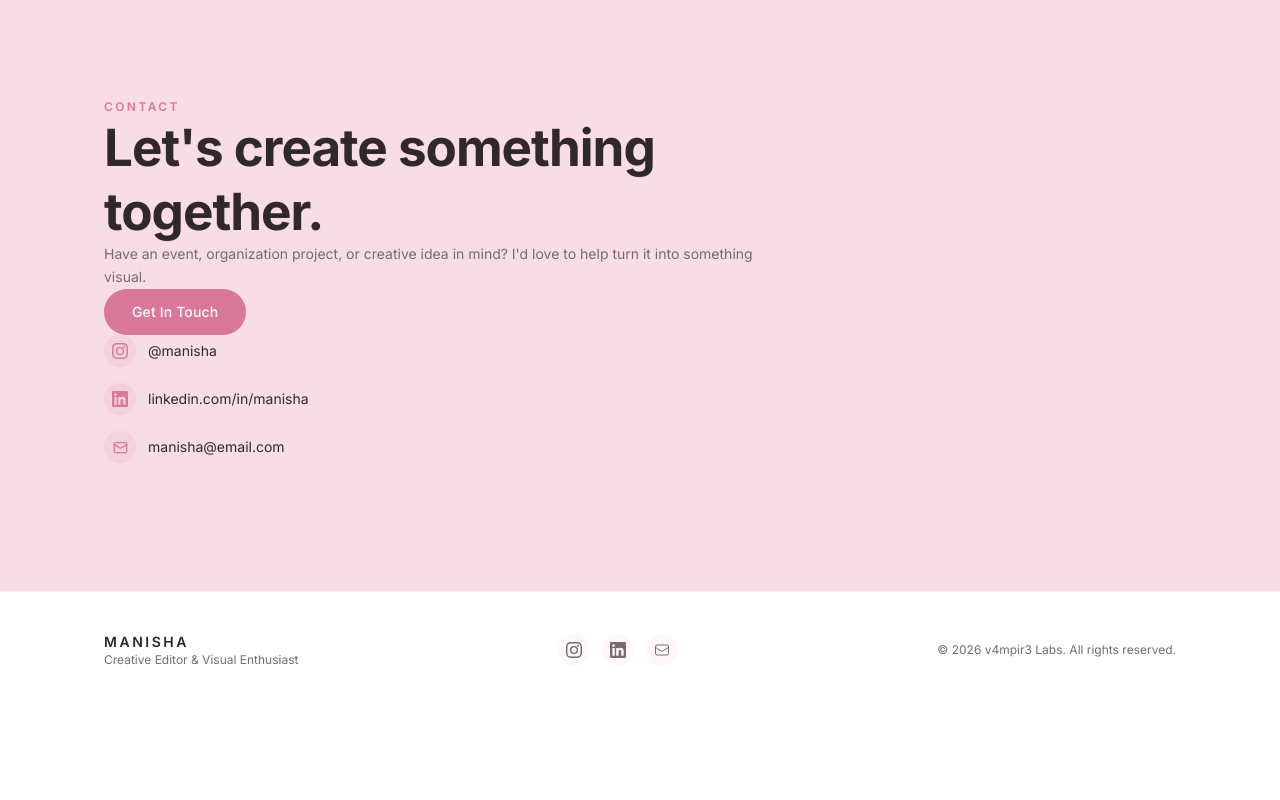
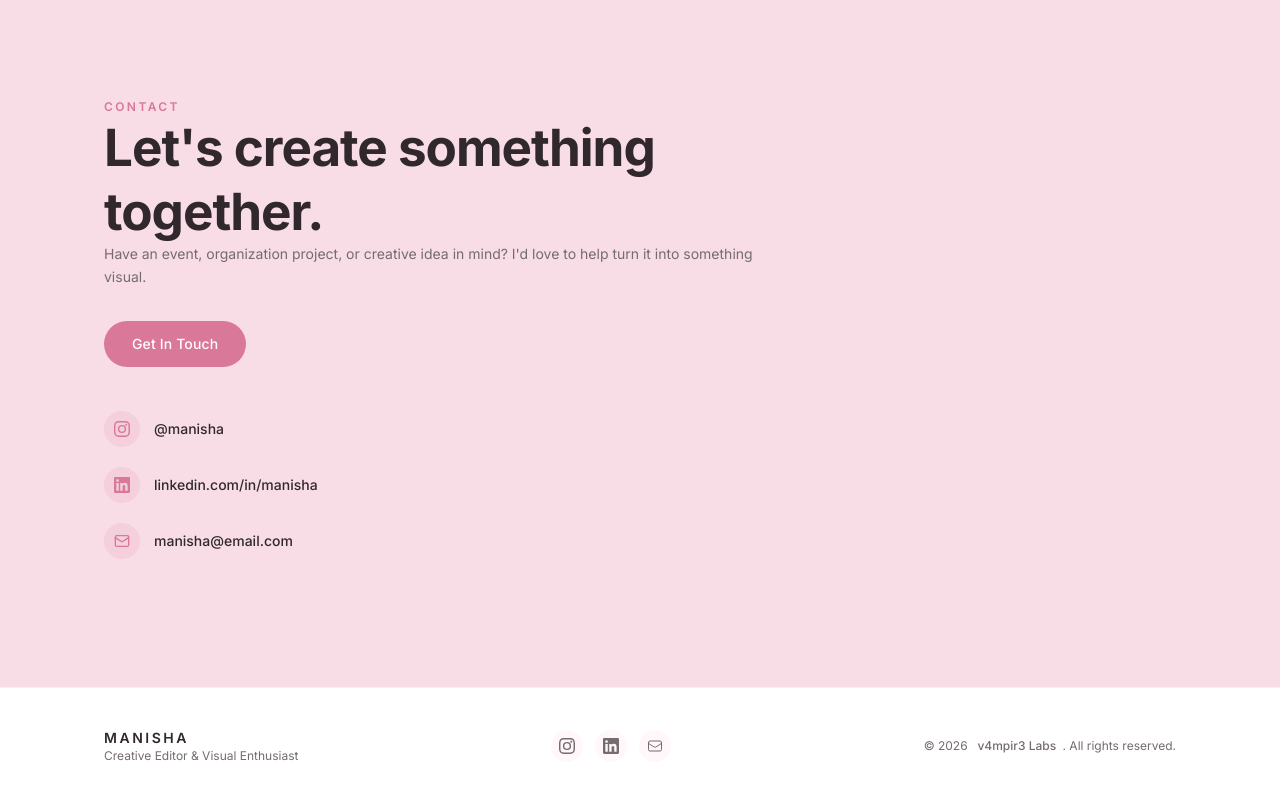
Before and after one commit to whosArlend/manisha-portofolio, a React (Vite) app: page / in a window 1280 px wide. Shown: the part 4819-5619 px from the top of the page. Before the commit the page ends 5527 px from the top, so only its background shows below. Built offline with nearby package versions, Linux system fonts and the light colour scheme.

Commit message:
update the copyright section and else

```diff
--- a/src/components/layout/Footer.tsx
+++ b/src/components/layout/Footer.tsx
@@ -70,7 +70,16 @@ export default function Footer() {
 
           {/* Copyright */}
           <p className="text-xs" style={{ color: 'var(--text-secondary)' }}>
-            © {new Date().getFullYear()} <a href="https://github.com/whosArlend" target="_blank" rel="noopener noreferrer" style={{ color: 'var(--text-secondary)', textDecoration: 'none' }}>v4mpir3 Labs</a>. All rights reserved.
+            © {new Date().getFullYear()}{' '}
+            <a
+              href="https://github.com/whosArlend"
+              target="_blank"
+              rel="noopener noreferrer"
+              className="copyright-link"
+            >
+              v4mpir3 Labs
+            </a>
+            . All rights reserved.
           </p>
         </div>
       </div>
--- a/src/index.css
+++ b/src/index.css
@@ -253,6 +253,25 @@ body {
   }
 }
 
+/* ========== FOOTER BRAND HIGHLIGHT ========== */
+
+.copyright-link {
+  color: var(--text-secondary);
+  text-decoration: none;
+  font-weight: 500;
+  padding: 0.15rem 0.4rem;
+  border-radius: 0.375rem;
+  transition: all 0.25s cubic-bezier(0.4, 0, 0.2, 1);
+  display: inline-block;
+}
+
+.copyright-link:hover {
+  color: var(--pink-accent);
+  background-color: rgba(217, 120, 152, 0.12);
+  box-shadow: 0 0 12px rgba(217, 120, 152, 0.2);
+  transform: translateY(-1px);
+}
+
 /* ========== REDUCED MOTION ========== */
 
 @media (prefers-reduced-motion: reduce) {
--- a/src/sections/Contact.tsx
+++ b/src/sections/Contact.tsx
@@ -55,37 +55,39 @@ export default function Contact() {
             </h2>
 
             <p
-              className="text-sm leading-relaxed mb-10"
-              style={{ color: 'var(--text-secondary)' }}
+              className="text-sm leading-relaxed"
+              style={{ color: 'var(--text-secondary)', marginBottom: '2rem' }}
             >
               Have an event, organization project, or creative idea in mind? I'd love to help turn it into something visual.
             </p>
 
+            <div style={{ marginBottom: '2.75rem' }}>
               <a
                 id="contact-get-in-touch"
                 href="mailto:manisha@email.com"
-              className="btn-primary inline-flex mb-12"
+                className="btn-primary"
               >
                 Get In Touch
               </a>
+            </div>
 
             {/* Contact links */}
-            <div style={{ display: 'flex', flexDirection: 'column', gap: '1rem' }}>
+            <div style={{ display: 'flex', flexDirection: 'column', gap: '1.25rem' }}>
               {contactLinks.map(({ icon: Icon, label, href, display }) => (
                 <a
                   key={label}
                   href={href}
                   className="group"
-                  style={{ display: 'flex', alignItems: 'center', gap: '0.75rem', textDecoration: 'none' }}
+                  style={{ display: 'flex', alignItems: 'center', gap: '0.875rem', textDecoration: 'none' }}
                 >
                   <span
-                    className="w-8 h-8 rounded-full flex items-center justify-center flex-shrink-0 transition-colors duration-200"
-                    style={{ background: 'rgba(217,120,152,0.12)', color: 'var(--pink-accent)' }}
+                    className="w-9 h-9 rounded-full flex items-center justify-center flex-shrink-0 transition-transform duration-200 group-hover:scale-105"
+                    style={{ background: 'rgba(217,120,152,0.14)', color: 'var(--pink-accent)' }}
                   >
-                    <Icon size={15} />
+                    <Icon size={16} />
                   </span>
                   <span
-                    className="text-sm group-hover:underline transition-all"
+                    className="text-sm font-medium transition-colors duration-200 group-hover:text-[var(--pink-accent)]"
                     style={{ color: 'var(--text-dark)' }}
                   >
                     {display}
```
Lines whose indentation alone changed are shown as unchanged.
